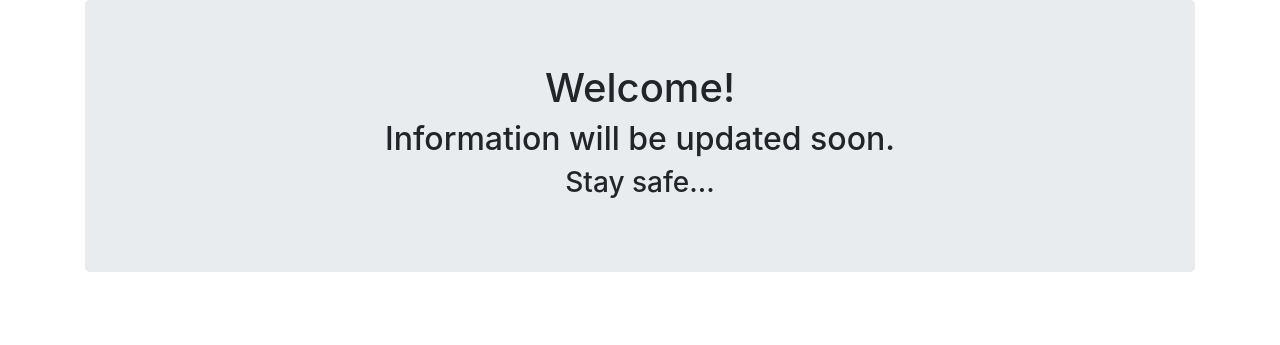
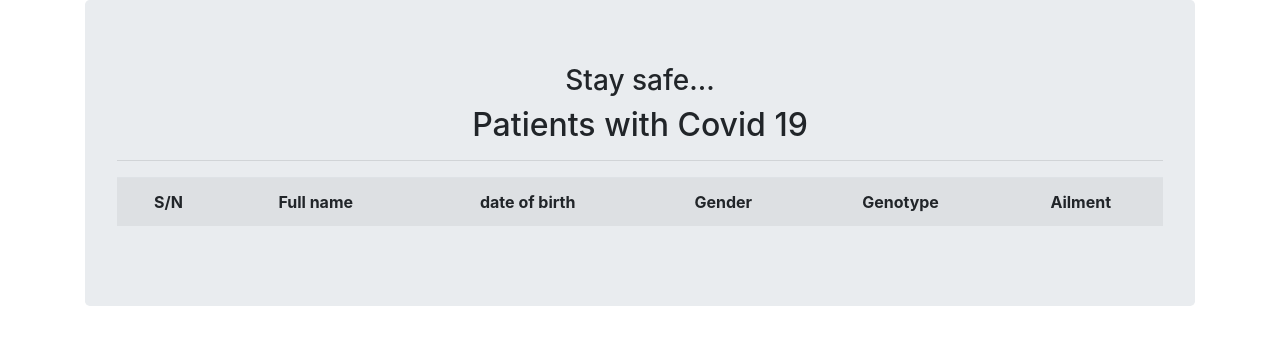
Before and after one commit to KimBitrus26/e_health_app, a Flask app: page /covid19 in a window 1280 px wide. Shown: the part 56-401 px from the top of the page. Run offline with Flask 2, Linux system fonts and the light colour scheme; tables that the repository leaves empty hold one stand-in row (values such as "Sample post"); lists and menus that the app fills with data are empty; some libraries are stand-ins or nearby versions.

Commit message:
made update on ailment pages

```diff
--- a/app/routes.py
+++ b/app/routes.py
@@ -18,15 +18,20 @@ def signup():
 
 @app.route("/malaria")
 def malaria():
-    return render_template("update.html")
+    results = Patients.query.filter_by(ailment="Malaria").all()
+    return render_template("malaria.html", results=results)
 
 @app.route("/ebola")
 def ebola():
-    return render_template("update.html")
+    results = Patients.query.filter_by(ailment="Ebola").all()
+    return render_template("ebola.html", results=results)
+
 
 @app.route("/covid19")
 def covid19():
-    return render_template("update.html")
+    results = Patients.query.filter_by(ailment="Covid19").all()
+    return render_template("covid.html", results=results)
+
 
 @app.route("/record")
 def record():
--- /dev/null
+++ b/app/templates/covid.html
@@ -0,0 +1,41 @@
+{% extends "layout.html" %}
+{% block body%}
+<div class="jumbotron text-center">
+
+
+<h3>Stay safe...</h3>
+
+
+
+<h2>Patients with Covid 19</h2>
+<hr>
+<table class="table table-striped">
+    <tr>
+        <th>S/N</th>
+        <th>Full name</th>
+        <th>date of birth</th>
+     <th>Gender</th>
+        <th>Genotype</th>
+        <th>Ailment</th>
+
+    </tr>
+
+    {% for record in results %}
+   <tr>
+
+       <td>{{record.id}}</td>
+       <td>{{record.full_name}}</td>
+       <td>{{record.date_of_birth}}</td>
+
+       <td>{{record.gender}}</td>
+       <td>{{record.genotype}}</td>
+       <td>{{record.ailment}}</td>
+
+
+   </tr>
+   {% endfor %}
+
+
+</table>
+
+{% endblock %}
--- a/app/templates/record.html
+++ b/app/templates/record.html
@@ -9,7 +9,7 @@
 <table class="table table-striped">
     <tr>
         <th>S/N</th>
-        <th>First nam</th>
+        <th>First name</th>
         <th>Last name</th>
      <th>Age</th>
         <th>Genotype</th>
--- a/app/templates/update.html
+++ /dev/null
@@ -1,12 +0,0 @@
-{% extends "layout.html" %}
-{% block body%}
-<div class="jumbotron text-center">
-
-<h1>Welcome!</h1>
-
-<h2>Information will be updated soon.</h2>
-<h3>Stay safe...</h3>
-
-
-
-{% endblock %}
```
Also changed, not shown: app/templates/ebola.html (added, +42 -0 lines), app/templates/malaria.html (added, +39 -0 lines), 1 other file.
